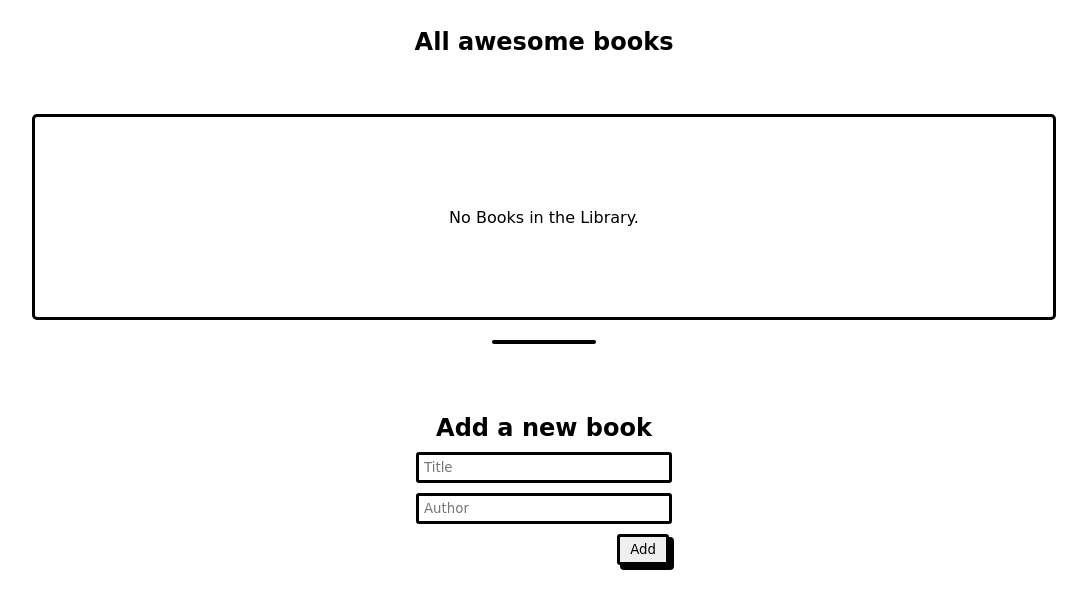
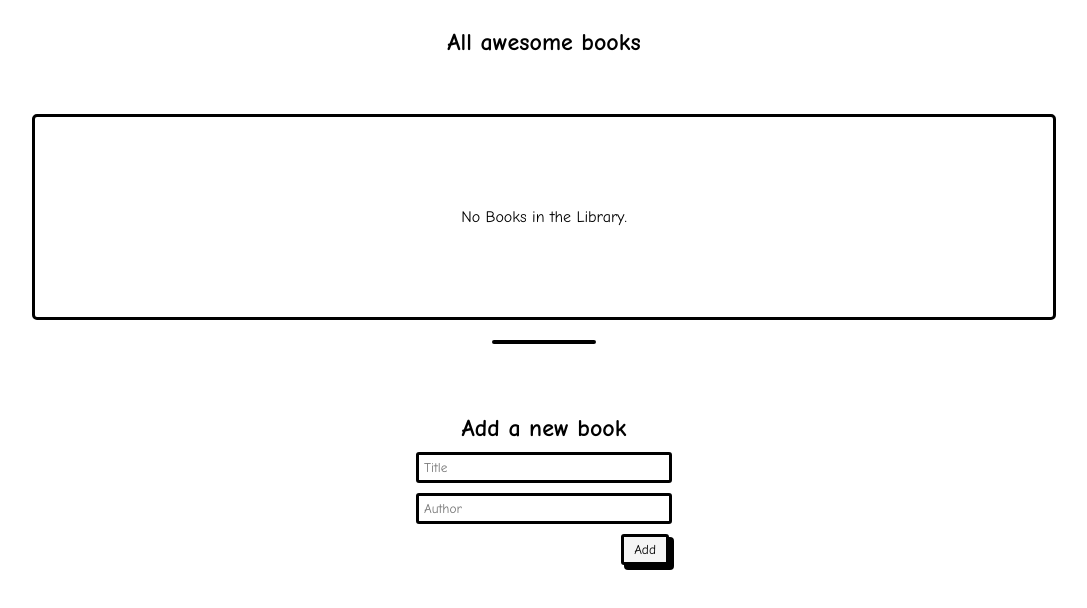
Before and after one commit to Thermiee/Awesome-Books, a website: page index.html in a window 1280 px wide. Shown: the whole page, without its empty margins (96-1183 px from the left). Drawn offline with Linux system fonts and the light colour scheme.

Commit message:
Change font and screenshot

```diff
--- a/css/styles.css
+++ b/css/styles.css
@@ -1,7 +1,7 @@
 * {
   margin: 0;
   padding: 0;
-  font-family: cursive;
+  font-family: "Comic Sans MS", "Comic Sans", cursive;
 }
 
 #headline {
@@ -102,6 +102,7 @@ button.remove-button {
   border: 3px solid;
   border-radius: 3px;
   box-shadow: 4px 4px 0 1px black;
+  background-color: whitesmoke;
 }
 
 .remove-button:hover,
```
Also changed, not shown: images/app_screenshot.png.
